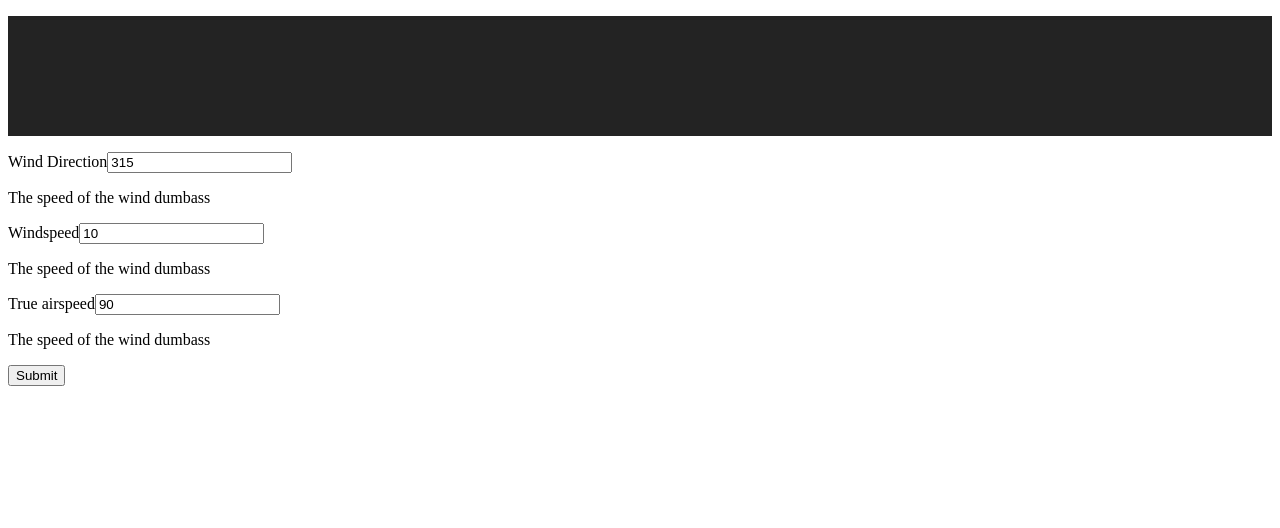
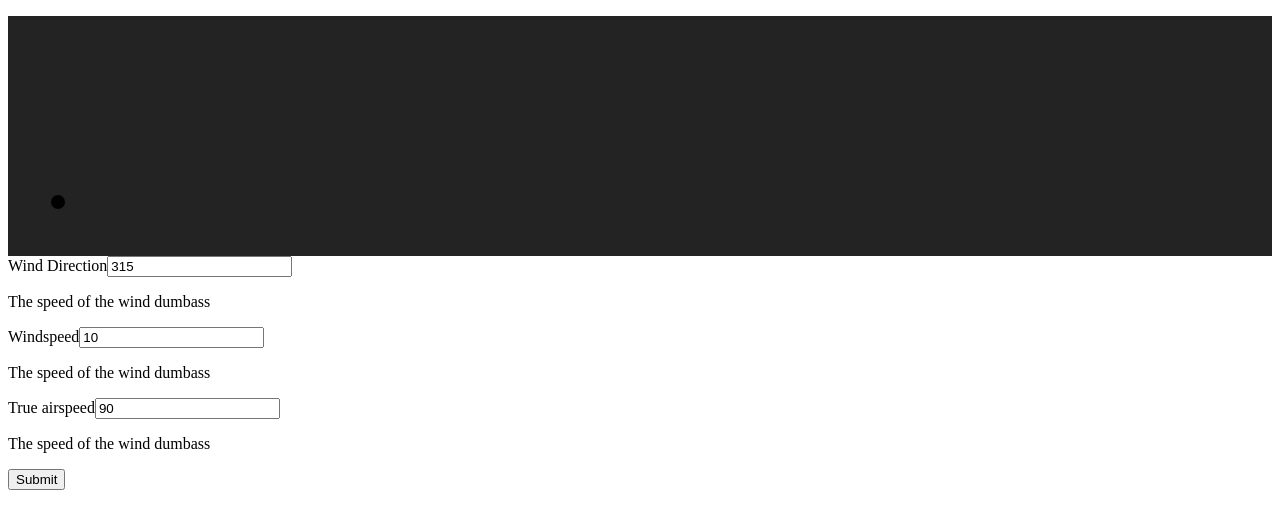
Before and after one commit to D-Pagey/windstar, a React (Vite) app: page / in a window 1280 px wide. Shown: the top 528 px of the page. Built offline with nearby package versions, Linux system fonts and the light colour scheme.

Commit message:
wip on wind indicator

```diff
--- a/src/components/HeadingIndicator.tsx
+++ b/src/components/HeadingIndicator.tsx
@@ -1,4 +1,5 @@
 import { Correction } from '@/types'
+import { WindIndicator } from './WindIndicator'
 
 const points = [0, 45, 90, 135, 180, 225, 270, 315]
 
@@ -55,8 +56,7 @@ export const HeadingIndicator = ({ windCorrections }: Props) => {
           </p>
         ))}
 
-        {/* Arrow */}
-        <div className="h-[2px] bg-white w-[75px] absolute left-0 right-0 top-0 bottom-0 m-auto" />
+        <WindIndicator speed={3} />
 
         {windCorrections?.map(
           ({ trueCourse, correctionAngle, groundSpeed }) => (
--- /dev/null
+++ b/src/components/WindIndicator.tsx
@@ -0,0 +1,63 @@
+const BaseLine = () => (
+  <line
+    x1="10"
+    y1="50"
+    x2="42"
+    y2="50"
+    className="stroke-white stroke-2"
+    strokeLinecap="round"
+  />
+)
+
+const FiveKnots = () => (
+  <>
+    <BaseLine />
+    <line
+      strokeLinecap="round"
+      x1="12"
+      y1="41"
+      x2="15"
+      y2="50"
+      className="stroke-white stroke-2"
+    />
+  </>
+)
+
+type Props = {
+  speed: number
+}
+
+export const WindIndicator = ({ speed }: Props) => {
+  const generateBarbs = () => {
+    if (speed <= 2) return null
+    if (speed <= 8) return <FiveKnots />
+
+    return null
+  }
+
+  return (
+    <svg
+      width="100px"
+      height="100px"
+      viewBox="0 0 100 100"
+      xmlns="http://www.w3.org/2000/svg"
+      className="border border-green-400 absolute left-0 right-0 top-0 bottom-0 m-auto"
+    >
+      <circle
+        cx="50"
+        cy="50"
+        r="7"
+        className="fill-none stroke-white stroke-2"
+      />
+      {generateBarbs()}
+      {/* <line
+        strokeLinecap="round"
+        x1="5"
+        y1="35"
+        x2="10"
+        y2="50"
+        className="stroke-white stroke-2"
+      /> */}
+    </svg>
+  )
+}
```
